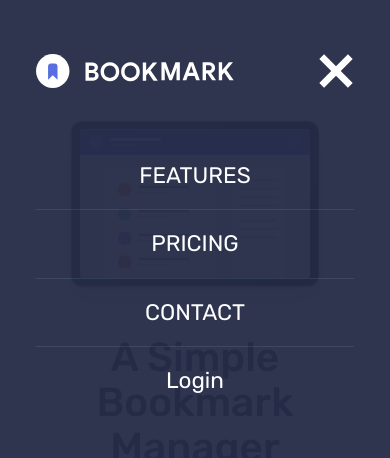
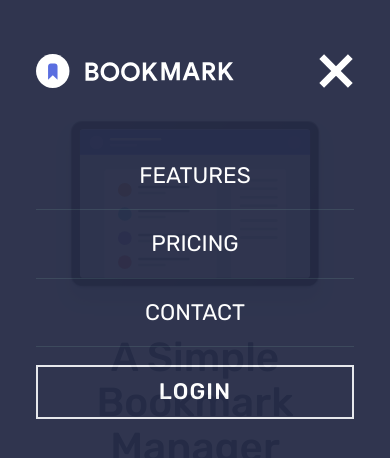
Before and after one commit to Kamil-Budzik/Bookmark-landing-page, a Next.js app: page / in a window 390 px wide. Both pictures are taken after a click on the picture 336 px from the left and 78 px from the top of the page. Shown: the top 458 px of the page. Built offline with nearby package versions, Linux system fonts and the light colour scheme.

Commit message:
chore: Add mobile style button

```diff
--- a/src/components/MobileNav.tsx
+++ b/src/components/MobileNav.tsx
@@ -32,8 +32,10 @@ const MobileNav = ({ closeNav }: Props) => {
         <li className="w-full  cursor-pointer py-4 text-center text-xl uppercase text-white transition duration-300 hover:text-blue-600">
           Contact
         </li>
-        <li className="w-full   cursor-pointer py-4 text-center text-xl uppercase text-white transition duration-300 hover:text-blue-600">
-          <button>Login</button>
+        <li className="w-full py-4 text-center text-xl uppercase text-white">
+          <button className="w-full border-2 py-2 font-medium  uppercase tracking-wider transition duration-300 hover:bg-white hover:text-blue-700">
+            Login
+          </button>
         </li>
       </ul>
     </nav>
```
